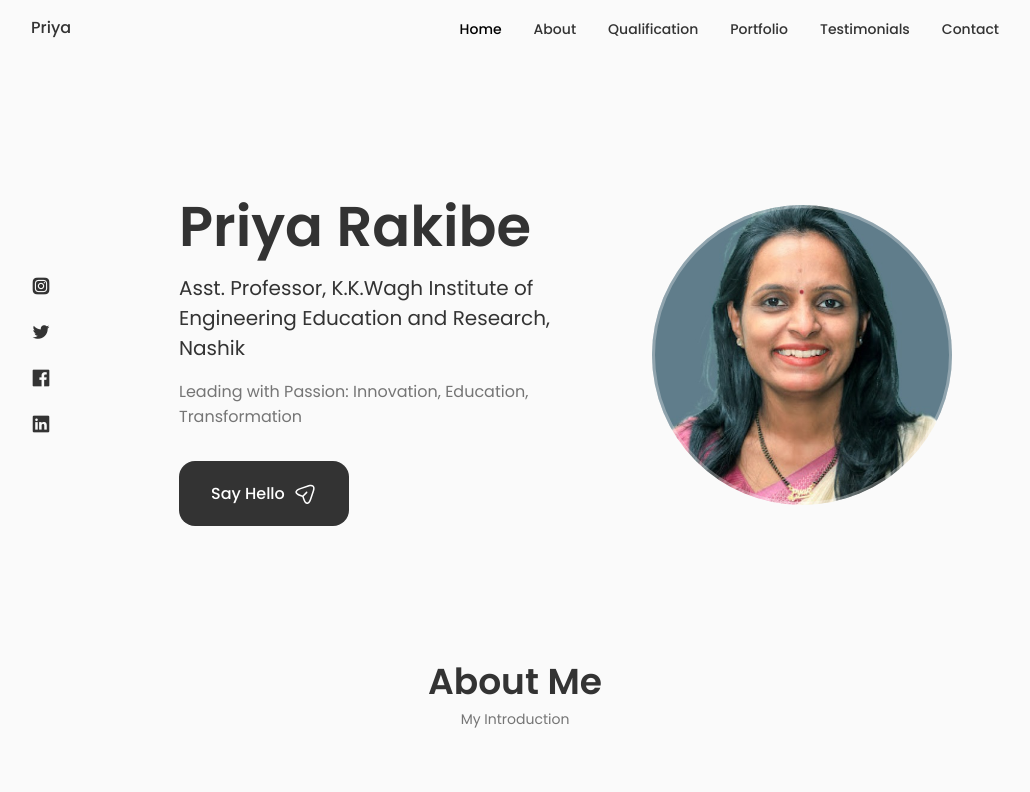
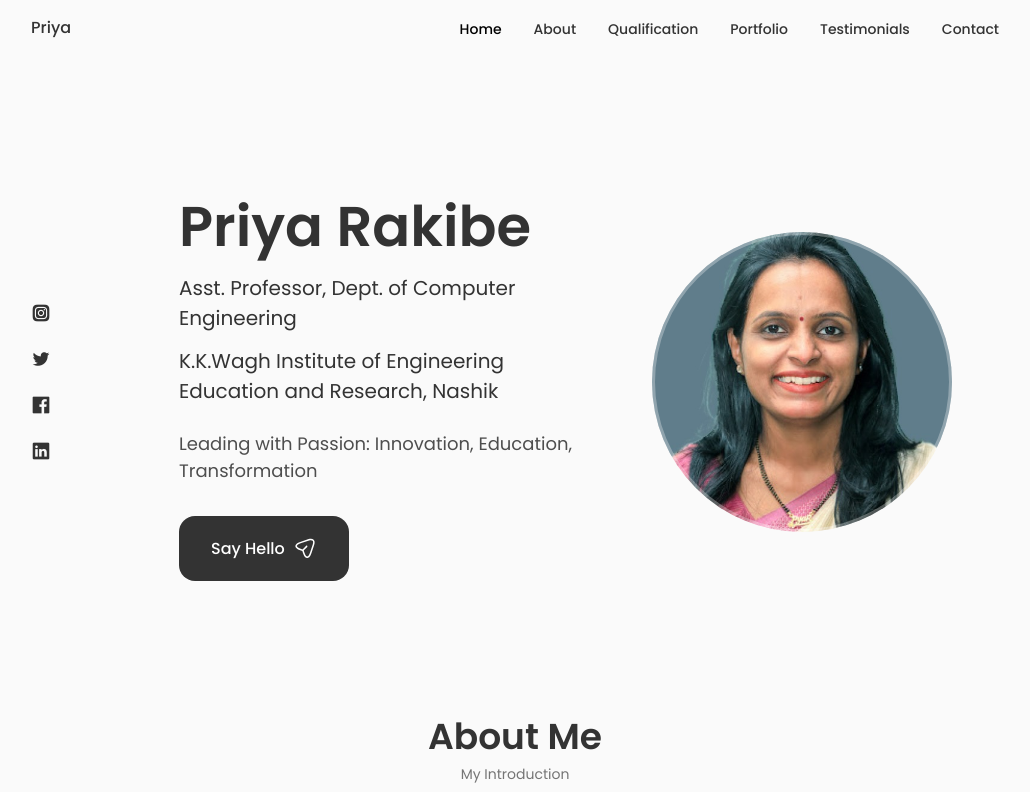
Before and after one commit to Ishan0704/priya-mam-portfolio, a React (Create React App) app: page / in a window 1280 px wide. Shown: the top 792 px of the page, without its empty margins (125-1155 px from the left). Built offline with nearby package versions, Linux system fonts and the light colour scheme.

Commit message:
Home details udpated

```diff
--- a/src/components/home/Data.jsx
+++ b/src/components/home/Data.jsx
@@ -6,7 +6,8 @@ const Data = () => {
         <h1 className="home__title">
         Priya Rakibe
         </h1>
-        <h3 className="home__subtitle">Asst. Professor, K.K.Wagh Institute of Engineering Education and Research, Nashik</h3>
+        <h3 className="home__subtitle">Asst. Professor, Dept. of Computer Engineering</h3>
+        <h3 className="home__subtitle">K.K.Wagh Institute of Engineering Education and Research, Nashik</h3>
         <p className="home__description">
             Leading with Passion: Innovation, Education, Transformation
         </p>
--- a/src/components/home/home.css
+++ b/src/components/home/home.css
@@ -35,13 +35,15 @@
 .home__subtitle{
     font-size: var(--h3-font-size);
     font-weight: var(--font-normal);
-    margin-bottom: var(--mb-1);
+    margin-bottom: 0.8rem;
 }
 
 .home__description{
-    margin-top: 1rem;
+    margin-top: 1.5rem;
     max-width: 400px;
     margin-bottom: var(--mb-2);
+    font-size: 18px;
+    color: rgb(78, 78, 78);
 }
 .home__img{
     background-image: url(../../assets//Priya-Photo-removebg-preview.jpg);
--- a/src/components/qualification/Qualification.jsx
+++ b/src/components/qualification/Qualification.jsx
@@ -109,7 +109,7 @@ const Qualification = () => {
 
                     <div>
                         <h3 className="qualification__title">Assistant Professor</h3>
-                        <span className="qualifiction__subtitle">K. K. Wagh Educational Society</span>
+                        <span className="qualifiction__subtitle">K. K. Wagh Education Society, Nashik</span>
 
                         <div className="qualification__calender">
                             <i className="uil uil-calender-alt"></i>2013-Present
```
